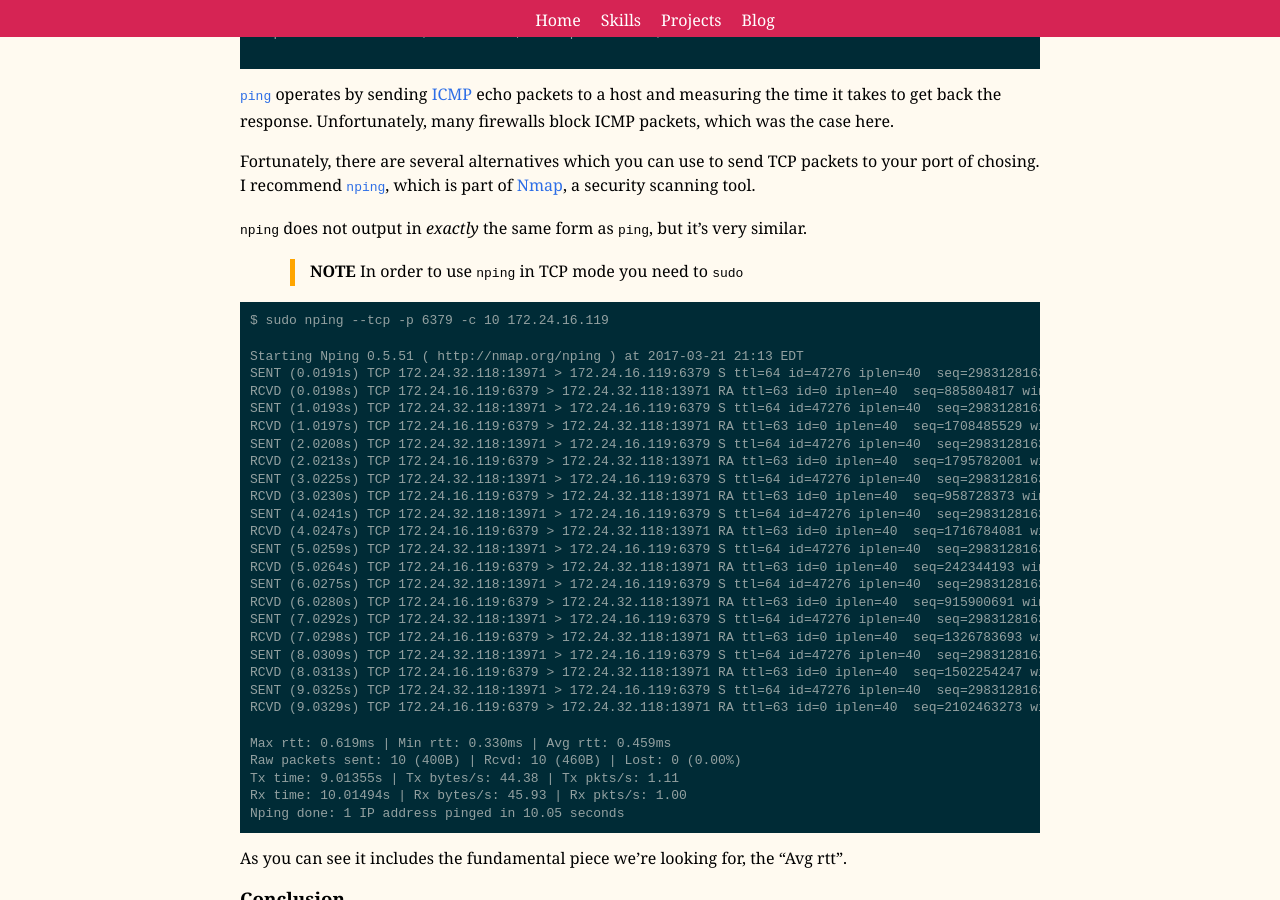
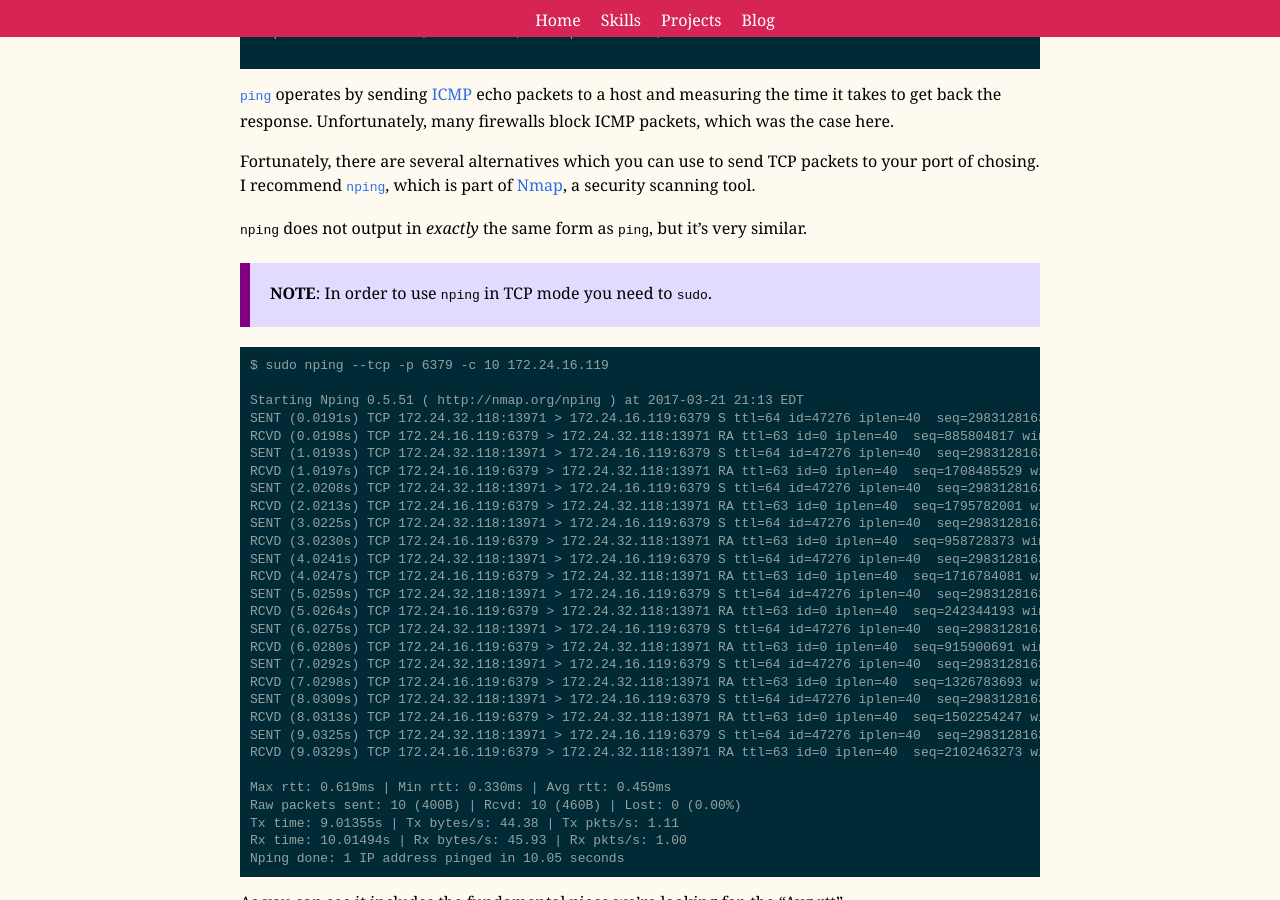
Before and after one commit to mpchadwick/mpchadwick.github.io, a Jekyll site: the page built from _posts/2017-03-21-measuring-round-trip-time-with-nping.md, in a window 1280 px wide and 900 px high, scrolled down 626 px. Built offline with Jekyll 4.4.1, drawn with Linux system fonts in a browser that asks for light colours; comment, search, counter and statistics services are not loaded.

Commit message:
Clean up post

````diff
--- a/_posts/2017-03-21-measuring-round-trip-time-with-nping.md
+++ b/_posts/2017-03-21-measuring-round-trip-time-with-nping.md
@@ -33,7 +33,9 @@ Fortunately, there are several alternatives which you can use to send TCP packet
 
 `nping` does not output in _exactly_ the same form as `ping`, but it's very similar.
 
-> **NOTE** In order to use `nping` in TCP mode you need to `sudo`
+<div class="tout tout--secondary">
+<p><strong>NOTE</strong>: In order to use <code>nping</code> in TCP mode you need to <code>sudo</code>.</p>
+</div>
 
 ```
 $ sudo nping --tcp -p 6379 -c 10 172.24.16.119
````
